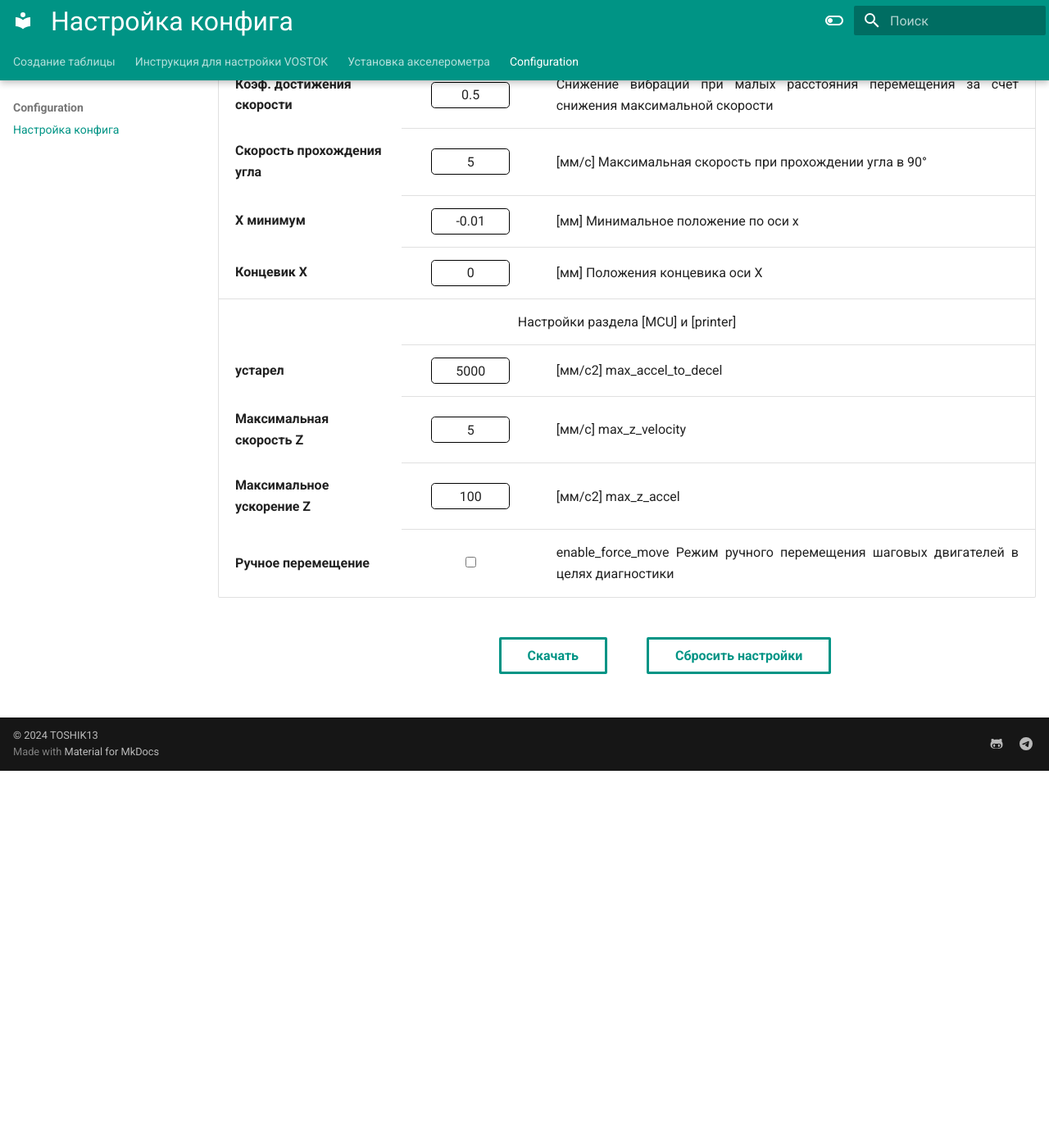
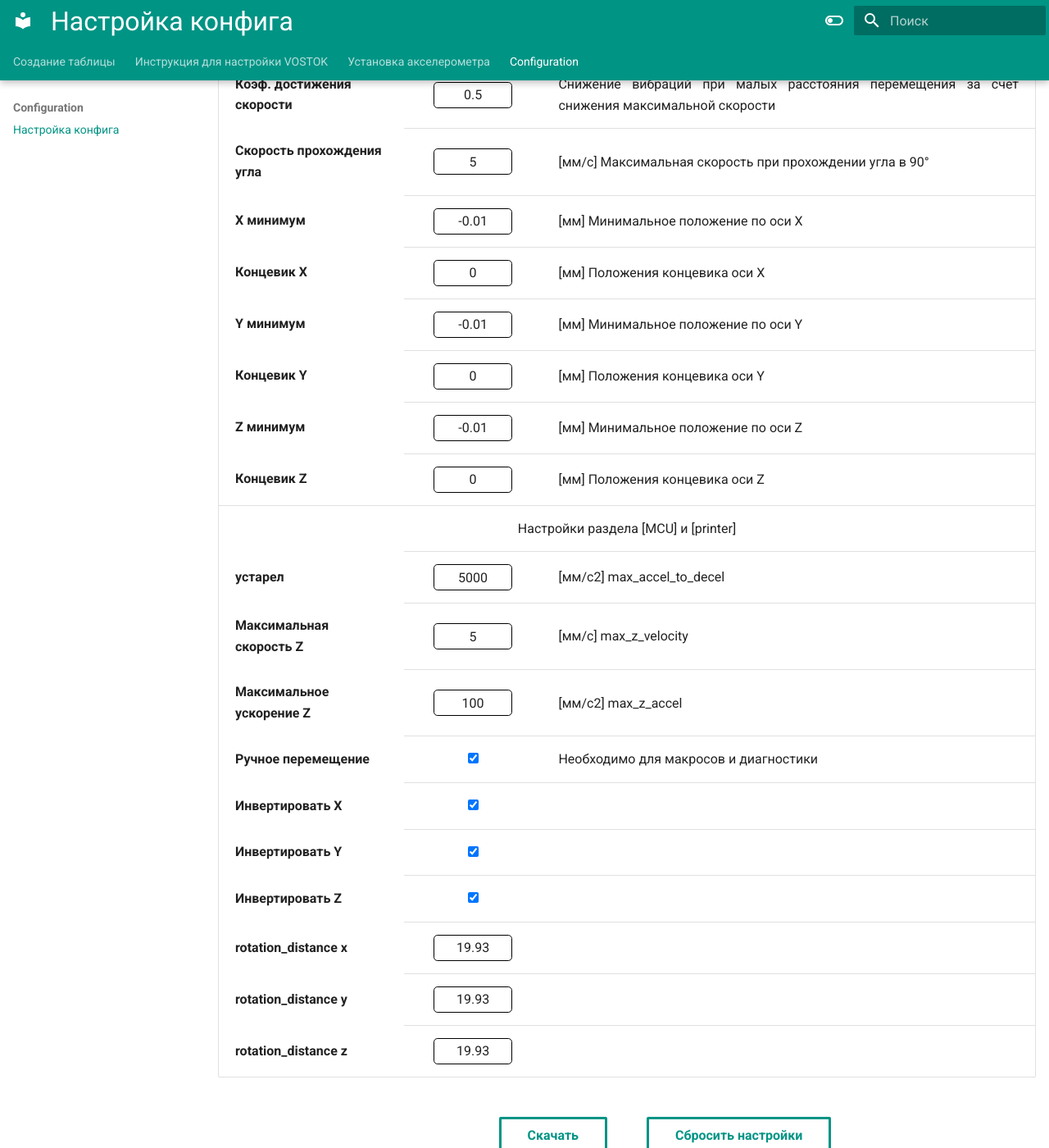
Before and after one commit to TOSHIK13/3D, an MkDocs documentation site: the page built from docs/configuration/configuration.md, in a window 1280 px wide and 1400 px high, scrolled down 1139 px. Shown: the whole window at 82% size. Built offline with MkDocs 1.6.1 and Material for MkDocs 9.7.7, drawn with Linux system fonts in a browser that asks for light colours; before the commit the page ends 2079 px from its top, so only the background shows below that; some of the changed lines change nothing that is shown.

Commit message:
Добавлена генерация основной информации о моторе

```diff
--- a/docs/configuration/assets/js/generation_config.js
+++ b/docs/configuration/assets/js/generation_config.js
@@ -1,3 +1,73 @@
+var config_mcu = {
+  'btt_octopus_pro': {
+    motor0: {
+      id: '0',
+      step_pin: '!PF13',
+      dir_pin: 'PF12',
+      enable_pin: '!PF14',
+      endstop_pin: '!PG6',
+      uart_pin: 'PC4'
+    },
+    motor1: {
+      id: '1',
+      step_pin: '',
+      dir_pin: '',
+      enable_pin: '',
+      endstop_pin: '',
+      uart_pin: ''
+    },
+    motor2: {
+      id: '2',
+      step_pin: '',
+      dir_pin: '',
+      enable_pin: '',
+      endstop_pin: '',
+      uart_pin: ''
+    },
+    motor3: {
+      id: '3',
+      step_pin: '',
+      dir_pin: '',
+      enable_pin: '',
+      endstop_pin: '',
+      uart_pin: ''
+    },
+    motor4: {
+      id: '4',
+      step_pin: '',
+      dir_pin: '',
+      enable_pin: '',
+      endstop_pin: '',
+      uart_pin: ''
+    },
+    motor5: {
+      id: '5',
+      step_pin: '',
+      dir_pin: '',
+      enable_pin: '',
+      endstop_pin: '',
+      uart_pin: ''
+    },
+    motor6: {
+      id: '6',
+      step_pin: '',
+      dir_pin: '',
+      enable_pin: '',
+      endstop_pin: '',
+      uart_pin: ''
+    },
+    motor7: {
+      id: '7',
+      step_pin: '',
+      dir_pin: '',
+      enable_pin: '',
+      endstop_pin: '',
+      uart_pin: ''
+    }
+  }
+};
+
+
 // Функция сбора данных с сайта
 function collectDataFromFields(fieldList) {
     var data = {};
@@ -38,13 +108,63 @@ function processCheckboxes(fieldIds) {
     });
     return data;
 }
+function creatSteppers(data, motor, axis, main = true) {
+    console.log("motor:", motor);
+        if (main) {
+        // Ваш код для основного двигателя здесь
+    } else {
+        // Ваш код для неосновного двигателя здесь
+    }
+    var general_parameters = {
+        full_steps_per_rotation: '200',
+        microsteps: '128',
+        homing_speed: '20',
+        second_homing_speed: '5'
+
+    };
+    var individual_parameters = {
+        dir: (data[`${axis}_dir`]) ? '!' : '',
+        position_min: data[`${axis}_position_min`],
+        position_max: data[`size_${axis}`],
+        position_endstop: data[`${axis}_position_endstop`],
+        rotation_distance: data[`${axis}_rotation_distance`]
+    };
+    var step = { ...motor, ...general_parameters, ...individual_parameters};
+    step['axis'] = axis;
+    console.log("step:", step);
+
+    var text_step1 = `
+#Motor${step.id}
+[stepper_${step.axis}]
+step_pin: ${step.step_pin}
+dir_pin: ${step.dir}${step.dir_pin} # напрвление вращения
+enable_pin: ${step.enable_pin}
+rotation_distance: ${step.rotation_distance}
+microsteps: ${step.microsteps}
+full_steps_per_rotation: ${step.full_steps_per_rotation} # кол-во шагов на оборот. 1.8 градуса - 200, 0.9 градуса - 400
+endstop_pin: ${step.endstop_pin}`;
+    if (main) {
+        var text_step2 = `position_min: ${step.position_min}
+position_endstop: ${step.position_endstop}
+position_max: ${step.position_max}
+homing_speed: ${step.homing_speed}
+second_homing_speed: ${step.second_homing_speed}`;
+        // Ваш код для основного двигателя здесь
+    } else {
+        var text_step2 = '';
+        // Ваш код для неосновного двигателя здесь
+    }
+
+    return text_step1 + text_step2
+}
+
 
 // Функция создания текстового содержимого файла
 function createFileContent(data) {
     console.log("Все данные:", data);
     var included = `
 ################################################################################
-# Included configs
+#   Included configs
 ################################################################################
 [include macros.cfg]        # Основные макросы
 [include input_shaper.cfg]  # ADXL Input Shaping
@@ -53,13 +173,12 @@ function createFileContent(data) {
 [include idex.cfg]          # Смена печатающей головки
 [include misc.cfg]          # Разное
 [include fast_infill.cfg]   # sqv
-[include power_loss.cfg]    # ?
 [include shaper/ADXL_SHAPER.cfg] #
 `;
 
     var basic = `
 ################################################################################
-# Basic configurations
+#   Basic configurations
 ################################################################################
 [mcu rpi]
 serial: /tmp/klipper_host_mcu
@@ -83,16 +202,42 @@ max_temp: 100
 enable_force_move: ${data.enable_force_move}
 
 [printer]
-kinematics: cartesian
+kinematics: ${data.kinematics}
 max_velocity: ${data.max_velocity}
 max_accel: ${data.max_accel}
 max_accel_to_decel: ${data.max_accel_to_decel}
 max_z_velocity: ${data.max_z_velocity}
 max_z_accel: ${data.max_z_accel}
 square_corner_velocity: 10
-${data.MCU}`;
+`;
+    var stepper = `
+################################################################################
+#   X/Y Stepper Settings
+################################################################################
+${creatSteppers(data, config_mcu['btt_octopus_pro'].motor0, 'x')}
+${creatSteppers(data, config_mcu['btt_octopus_pro'].motor1, 'y')}
+${creatSteppers(data, config_mcu['btt_octopus_pro'].motor1, 'y1', false)}
 
-    var text = included + basic;
+################################################################################
+#   Z Stepper Settings
+################################################################################
+${creatSteppers(data, config_mcu['btt_octopus_pro'].motor3, 'z')}
+${creatSteppers(data, config_mcu['btt_octopus_pro'].motor4, 'z1', false)}
+
+################################################################################
+#   Extruder
+################################################################################
+
+
+`;
+    var bed = `
+################################################################################
+#   Bed Heater
+################################################################################
+
+`;
+
+    var text = included + basic + stepper + bed;
     return text;
 }
 
@@ -112,22 +257,37 @@ function downloadFile(filename, text) {
 // Обработчик события для кнопки
 function processDataAndDownload() {
     var fieldList = [
-        `k3d_config_mcu_serial`,
+        'k3d_config_mcu_serial',
         'k3d_config_max_accel',
         'k3d_config_max_velocity',
         'k3d_config_max_accel_to_decel',
         'k3d_config_max_z_velocity',
         'k3d_config_max_z_accel',
-        `k3d_config_MCU`,
-        `k3d_config_kinematics`,
-        `k3d_config_minimum_cruise_ratio`,
-        `k3d_config_square_corner_velocity`,
+        'k3d_config_MCU',
+        'k3d_config_kinematics',
+        'k3d_config_minimum_cruise_ratio',
+        'k3d_config_square_corner_velocity',
+        'k3d_config_x_position_min',
+        'k3d_config_x_position_endstop',
+        'k3d_config_y_position_min',
+        'k3d_config_y_position_endstop',
+        'k3d_config_z_position_min',
+        'k3d_config_z_position_endstop',
+        'k3d_config_size_x',
+        'k3d_config_size_y',
+        'k3d_config_size_z',
+        'k3d_config_x_rotation_distance',
+        'k3d_config_y_rotation_distance',
+        'k3d_config_z_rotation_distance',
     ]; // Список идентификаторов обычных полей
     var radioFieldList = [
         'k3d_config_MCU'
     ]; // Список идентификаторов полей радиокнопок
     var checkboxFieldList = [
-        'k3d_config_enable_force_move'
+        'k3d_config_enable_force_move',
+        'k3d_config_x_dir',
+        'k3d_config_y_dir',
+        'k3d_config_z_dir',
     ]; // Список идентификаторов полей чекбоксов
 
     var formData = collectDataFromFields(fieldList);
--- a/docs/configuration/configuration.md
+++ b/docs/configuration/configuration.md
@@ -17,7 +17,7 @@
         </tr>
         <tr>
             <th class="lang" id="table.serial.title">Адрес MCU</td>
-            <td style="text-align:center"><input class="calibratorInput" type="text" id="k3d_config_serial" name="k3d_config_serial" value="/dev/serial/by-id/usb-Klipper_stm32f429xx_3F0039000950314B33323220-if00"></td>
+            <td style="text-align:center"><input class="calibratorInput" type="text" id="k3d_config_mcu_serial" name="k3d_config_mcu_serial" value="/dev/serial/by-id/usb-Klipper_stm32f429xx_3F0039000950314B33323220-if00"></td>
             <td class="lang" id="table.serial.description" style="text-align: justify;">Адрес можно узнать в консоле Линукса ls /dev/serial/by-id</td>
         </tr>
         </tr>
@@ -44,10 +44,10 @@
         <tr>
             <th class="lang" id="k3d_config_MCU">Материнская плата</td>
             <td align="center">
-                <form style="text-align:left; width:fit-content;"><input type="radio" id="k3d_config_MCU_0" name="k3d_config_MCU" value="Fysetc spider" checked><label for="k3d_la_firmwareMarlin"> Fysetc spider</label><br>
-                <input type="radio" id="k3d_config_MCU_1" name="k3d_config_MCU" value="BTT Octopus"><label for="k3d_la_firmwareKlipper"> BTT Octopus</label><br>
-                <input type="radio" id="k3d_config_MCU_2" name="k3d_config_MCU" value="BTT Octopus pro"><label for="k3d_la_firmwareRRF"> BTT Octopus pro</label><br>
-				<input type="radio" id="k3d_config_MCU_2" name="k3d_config_MCU" value="BTT SKR 1.4"><label for="k3d_la_firmwareRRF"> BTT SKR 1.4</label>
+                <form style="text-align:left; width:fit-content;"><input type="radio" id="k3d_config_MCU_0" name="k3d_config_MCU" value="fysetc_spider" checked><label for="k3d_la_firmwareMarlin"> Fysetc spider</label><br>
+                <input type="radio" id="k3d_config_MCU_1" name="k3d_config_MCU" value="btt_octopus"><label for="k3d_la_firmwareKlipper"> BTT Octopus</label><br>
+                <input type="radio" id="k3d_config_MCU_2" name="k3d_config_MCU" value="btt_octopus_pro"><label for="k3d_la_firmwareRRF"> BTT Octopus pro</label><br>
+				<input type="radio" id="k3d_config_MCU_2" name="k3d_config_MCU" value="btt_skr_1.4"><label for="k3d_la_firmwareRRF"> BTT SKR 1.4</label>
                 </form>
             </td>
             <td class="lang" id="table.firmware.description" style="text-align: justify;">Выберите подходящую материнскую плату</td>
@@ -88,16 +88,33 @@
         <tr>
             <th class="lang" id="table.x_position_min.title">X минимум</td>
             <td style="text-align:center"><input class="calibratorInput" type="text" id="k3d_config_x_position_min" name="k3d_config_x_position_min" value="-0.01"></td>
-            <td class="lang" id="table.x_position_min.description" style="text-align: justify;">[мм] Минимальное положение по оси х</td>
+            <td class="lang" id="table.x_position_min.description" style="text-align: justify;">[мм] Минимальное положение по оси X</td>
         </tr>
         <tr>
             <th class="lang" id="table.x_position_endstop.title">Концевик Х</td>
             <td style="text-align:center"><input class="calibratorInput" type="text" id="k3d_config_x_position_endstop" name="k3d_config_x_position_endstop" value="0"></td>
             <td class="lang" id="table.x_position_endstop.description" style="text-align: justify;">[мм] Положения концевика оси Х</td>
         </tr>
-
-
-
+        <tr>
+            <th class="lang" id="table.y_position_min.title">Y минимум</td>
+            <td style="text-align:center"><input class="calibratorInput" type="text" id="k3d_config_y_position_min" name="k3d_config_y_position_min" value="-0.01"></td>
+            <td class="lang" id="table.y_position_min.description" style="text-align: justify;">[мм] Минимальное положение по оси Y</td>
+        </tr>
+        <tr>
+            <th class="lang" id="table.y_position_endstop.title">Концевик Y</td>
+            <td style="text-align:center"><input class="calibratorInput" type="text" id="k3d_config_y_position_endstop" name="k3d_config_y_position_endstop" value="0"></td>
+            <td class="lang" id="table.y_position_endstop.description" style="text-align: justify;">[мм] Положения концевика оси Y</td>
+        </tr>
+        <tr>
+            <th class="lang" id="table.z_position_min.title">Z минимум</td>
+            <td style="text-align:center"><input class="calibratorInput" type="text" id="k3d_config_z_position_min" name="k3d_config_z_position_min" value="-0.01"></td>
+            <td class="lang" id="table.z_position_min.description" style="text-align: justify;">[мм] Минимальное положение по оси Z</td>
+        </tr>
+        <tr>
+            <th class="lang" id="table.z_position_endstop.title">Концевик Z</td>
+            <td style="text-align:center"><input class="calibratorInput" type="text" id="k3d_config_z_position_endstop" name="k3d_config_z_position_endstop" value="0"></td>
+            <td class="lang" id="table.z_position_endstop.description" style="text-align: justify;">[мм] Положения концевика оси Z</td>
+        </tr>
         <tr>
             <td colspan="3" style="text-align:center">Настройки раздела [MCU] и [printer]</td>
         </tr>
@@ -118,8 +135,38 @@
         </tr>
         <tr>
             <th class="lang" id="table.delta.title">Ручное перемещение</td>
-            <td style="text-align:center"><input type="checkbox" id="k3d_config_enable_force_move" name="k3d_config_enable_force_move"></td>
-            <td class="lang" id="table.delta.description" style="text-align: justify;">enable_force_move Режим ручного перемещения шаговых двигателей в целях диагностики</td>
+            <td style="text-align:center"><input type="checkbox" id="k3d_config_enable_force_move" name="k3d_config_enable_force_move" checked></td>
+            <td class="lang" id="table.delta.description" style="text-align: justify;">Необходимо для макросов и диагностики</td>
+        </tr>
+        <tr>
+            <th class="lang" id="table.x_dir.title">Инвертировать X</td>
+            <td style="text-align:center"><input type="checkbox" id="k3d_config_x_dir" name="k3d_config_x_dir" checked></td>
+            <td class="lang" id="table.x_dir.description" style="text-align: justify;"></td>
+        </tr>
+        <tr>
+            <th class="lang" id="table.y_dir.title">Инвертировать Y</td>
+            <td style="text-align:center"><input type="checkbox" id="k3d_config_y_dir" name="k3d_config_y_dir" checked></td>
+            <td class="lang" id="table.y_dir.description" style="text-align: justify;"></td>
+        </tr>
+        <tr>
+            <th class="lang" id="table.z_dir.title">Инвертировать Z</td>
+            <td style="text-align:center"><input type="checkbox" id="k3d_config_z_dir" name="k3d_config_z_dir" checked></td>
+            <td class="lang" id="table.z_dir.description" style="text-align: justify;"></td>
+        </tr>
+        <tr>
+            <th class="lang" id="table.x_rotation_distance.title">rotation_distance x</td>
+            <td style="text-align:center"><input class="calibratorInput" type="text" id="k3d_config_x_rotation_distance" name="k3d_config_x_rotation_distance" value="19.93"></td>
+            <td class="lang" id="table.x_rotation_distance.description" style="text-align: justify;"></td>
+        </tr>
+        <tr>
+            <th class="lang" id="table.y_rotation_distance.title">rotation_distance y</td>
+            <td style="text-align:center"><input class="calibratorInput" type="text" id="k3d_config_y_rotation_distance" name="k3d_config_y_rotation_distance" value="19.93"></td>
+            <td class="lang" id="table.y_rotation_distance.description" style="text-align: justify;"></td>
+        </tr>
+        <tr>
+            <th class="lang" id="table.z_rotation_distance.title">rotation_distance z</td>
+            <td style="text-align:center"><input class="calibratorInput" type="text" id="k3d_config_z_rotation_distance" name="k3d_config_z_rotation_distance" value="19.93"></td>
+            <td class="lang" id="table.z_rotation_distance.description" style="text-align: justify;"></td>
         </tr>
     </tbody>
 </table>
```
